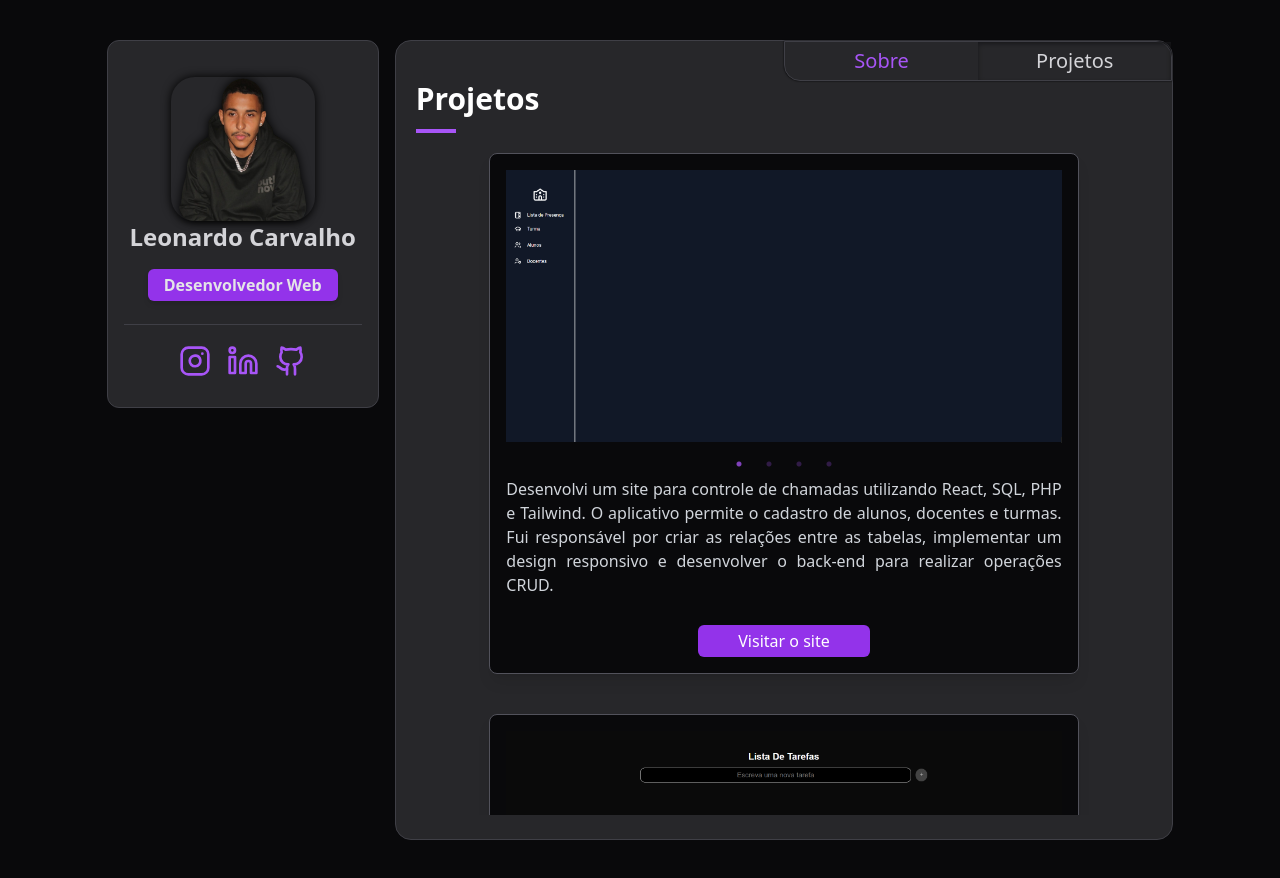
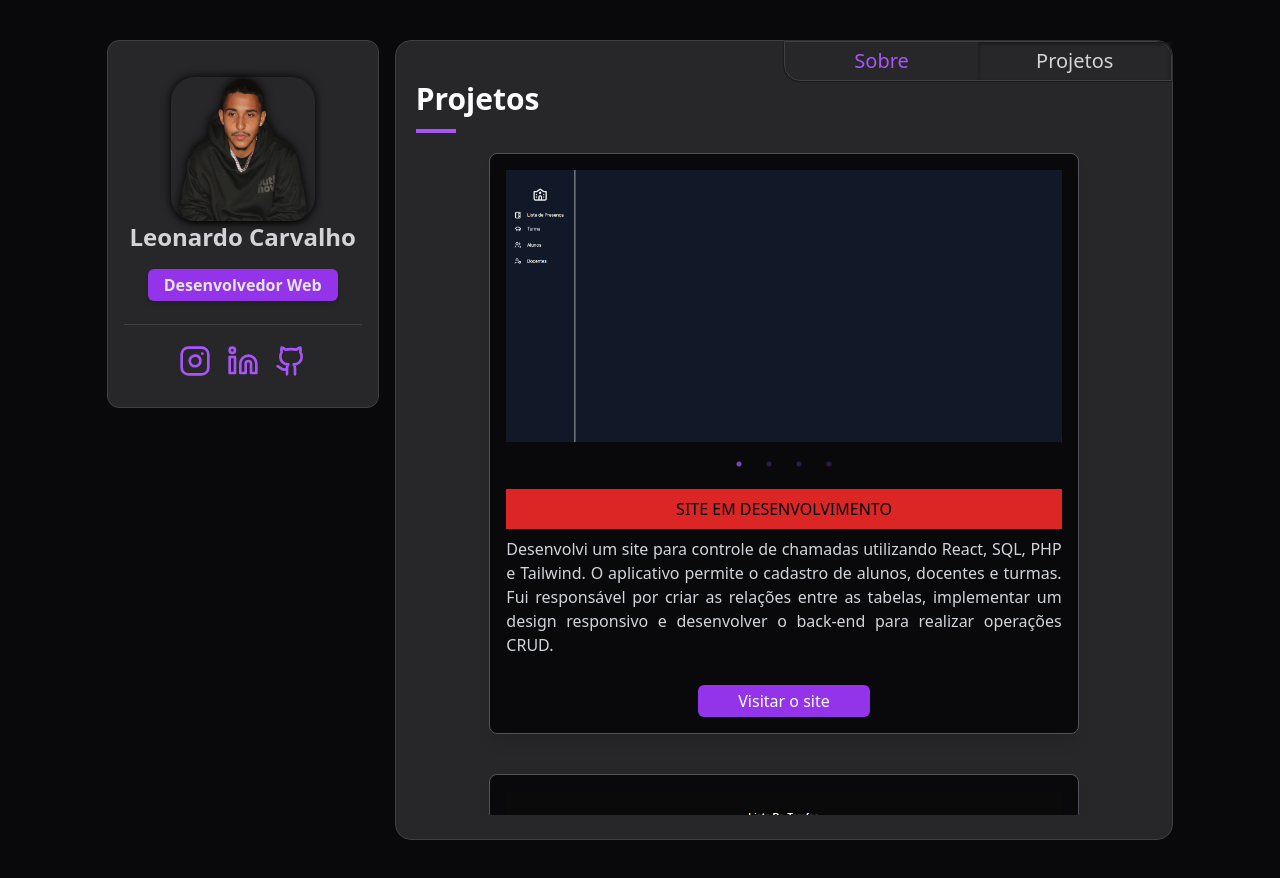
Before and after one commit to leonardo-tcarvalho/MyPortfolioReact, a React (Vite) app in the folder myPortfolio/: page /skills in a window 1280 px wide. Built offline with nearby package versions, Linux system fonts and the light colour scheme.

Commit message:
feat: adding notice

```diff
--- a/myPortfolio/src/components/CardProject.jsx
+++ b/myPortfolio/src/components/CardProject.jsx
@@ -35,10 +35,25 @@ export function CardProject({ numberProject }) {
           </Slider>
         )}
       </div>
-      <div className="flex flex-col items-center gap-5 w-full mx-auto mt-5">
-        <p className="text-justify m-auto mt-2 text-gray-300">
-          {numberProject.description}
-        </p>
+      <div className="flex flex-col items-center gap-5 w-full mx-auto mt-10">
+        <div>
+          {numberProject.siteUrl ===
+            "https://github.com/leonardo-tcarvalho/appChamadaAlunos" ||
+          numberProject.siteUrl === "undefined" ? (
+            <>
+              <p className="text-center bg-red-600 px-10 py-2">
+                SITE EM DESENVOLVIMENTO
+              </p>
+              <p className="text-justify m-auto mt-2 text-gray-300">
+                {numberProject.description}
+              </p>
+            </>
+          ) : (
+            <p className="text-justify m-auto mt-2 text-gray-300">
+              {numberProject.description}
+            </p>
+          )}
+        </div>
         <Link to={numberProject.siteUrl} target="_blank">
           <div className="mx-auto mt-2 py-1 px-10 rounded-md text-white bg-purple-600">
             Visitar o site
--- a/myPortfolio/src/pages/Skills.jsx
+++ b/myPortfolio/src/pages/Skills.jsx
@@ -36,13 +36,13 @@ export function Skills() {
     },
     {
       imageUrls: [image5, image6, image7, image8],
-      siteUrl: "https://example.com/site2",
+      siteUrl: "https://lista-de-tarefas-five-zeta.vercel.app/",
       description:
         "Criei uma Lista de Tarefas responsiva e funcional usando HTML, CSS e JavaScript. O projeto permite adicionar, editar e remover tarefas, oferecendo uma experiência intuitiva em diversos dispositivos.",
     },
     {
       imageUrls: [image9, image10, image11, image12, image13],
-      siteUrl: "https://example.com/site3",
+      siteUrl: "https://my-portfolio-azure-sigma.vercel.app/",
       description:
         "Este foi meu primeiro portfólio pessoal, desenvolvido para aprimorar minhas habilidades e conhecimentos. Utilizei Bootstrap para um design responsivo e estilizado, e combinei JavaScript, HTML e CSS para criar uma interface intuitiva. Esse projeto foi fundamental para melhorar meu conhecimento e experiência no desenvolvimento web.",
     },
```
